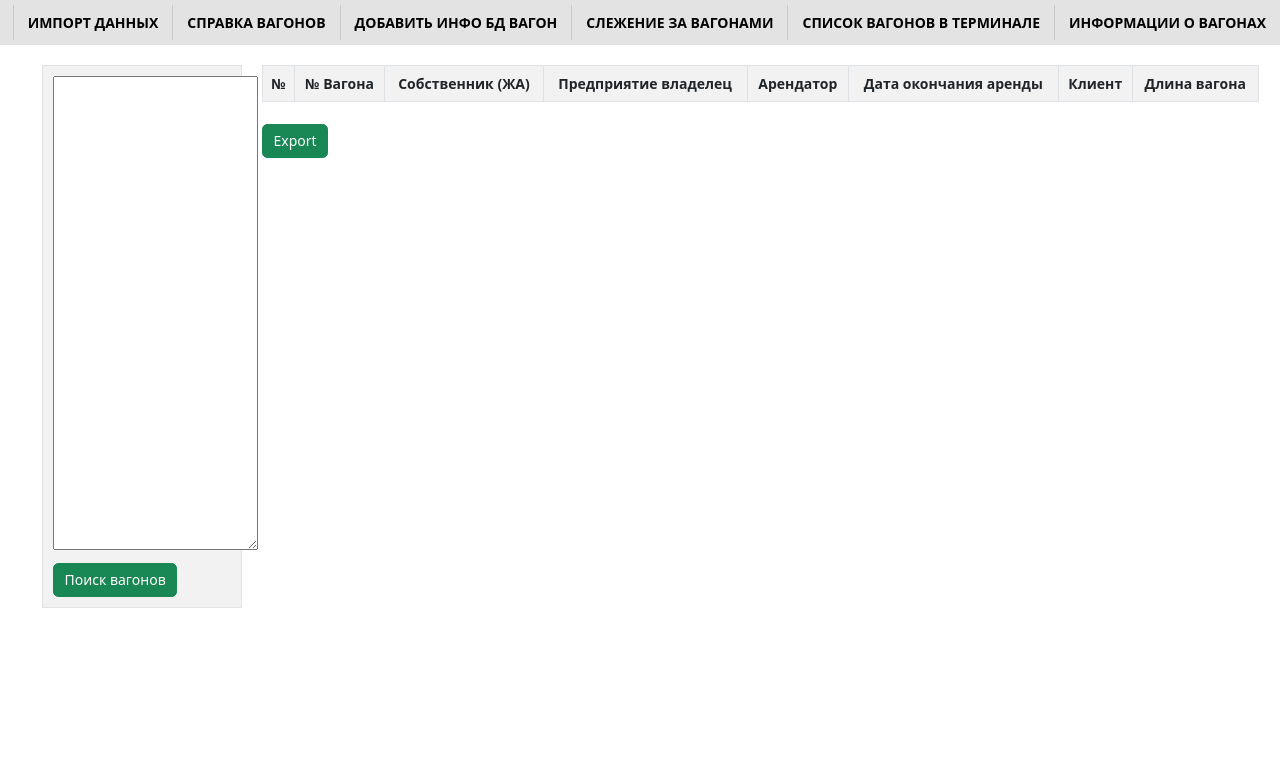
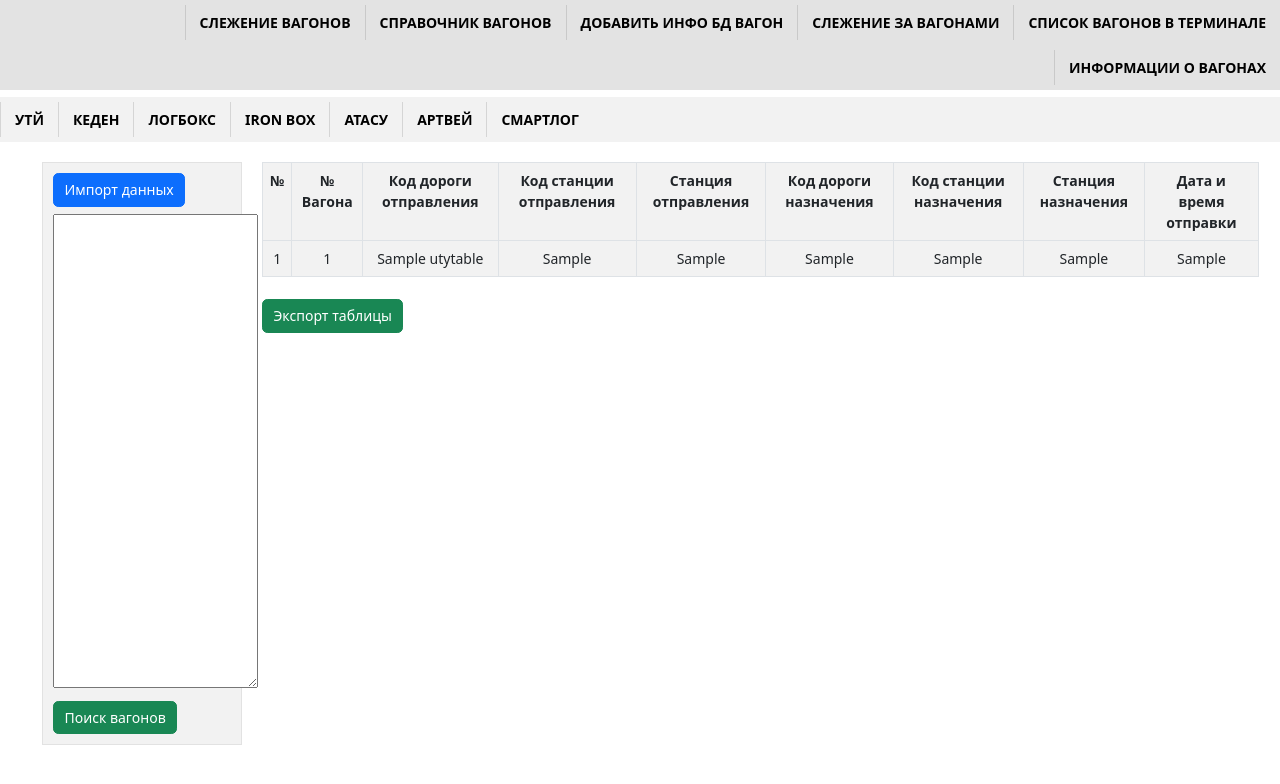
Before and after one commit to javlon1207/project1, a PHP site: page / in a window 1280 px wide. Shown: the top 784 px of the page. Run offline with PHP 8.4, Linux system fonts and the light colour scheme; tables that the repository leaves empty or names only in its code hold one stand-in row (values such as "Sample post"); lists and menus that the app fills with data are empty.

Commit message:
0901-commit

```diff
--- /dev/null
+++ b/config.php
@@ -0,0 +1,3 @@
+<?php
+
+$connect = mysqli_connect('localhost', 'terminalSergeli', 'yn1BWym1nxOJ]flO', 'vagon');
--- /dev/null
+++ b/functions.php
@@ -0,0 +1,13 @@
+<?php
+    function connection(){
+        $connect = mysqli_connect('localhost', 'terminalSergeli', 'yn1BWym1nxOJ]flO', 'vagon');
+        return $connect;
+    }
+    function getInfoOperations(){
+        $connect = connection();
+        $sql = "SELECT * FROM `utytable`";
+        $result = mysqli_query($connect, $sql);
+        if(!$result) echo 'xato';
+        else
+        return $result;
+    }
--- /dev/null
+++ b/header.php
@@ -0,0 +1,107 @@
+<!DOCTYPE html>
+<html lang="en">
+<head>
+	<title>Сергели терминали</title>
+	<meta charset="UTF-8">
+	<meta name="viewport" content="width=device-width, initial-scale=1.0">
+
+	<link rel="stylesheet" href="https://cdn.jsdelivr.net/npm/bootstrap@5.2.3/dist/css/bootstrap.min.css">
+
+	<script src="//ajax.googleapis.com/ajax/libs/jquery/2.2.4/jquery.min.js"></script>
+
+
+	<link rel="stylesheet" href="https://cdnjs.cloudflare.com/ajax/libs/font-awesome/6.2.1/css/all.min.css">
+
+	<link rel="preconnect" href="https://fonts.googleapis.com"><link rel="preconnect" href="https://fonts.gstatic.com" crossorigin>
+
+	<link rel="preconnect" href="https://fonts.googleapis.com"><link rel="preconnect" href="https://fonts.gstatic.com" crossorigin><link href="https://fonts.googleapis.com/css2?family=Roboto:wght@300;400;700&display=swap" rel="stylesheet">
+
+	<script src="dist/table2excel.js" type="text/javascript"></script>
+
+	<style>
+		*{
+			margin: 0;
+			padding: 0;
+			font:Roboto;
+			font-weight: 400;
+			font-size: 14px;
+			color: #000;
+		}
+
+		.container-fluid{
+
+		}
+		.content{
+			margin: 20px auto;
+			display: flex;
+			 align-content: space-between;
+			 width: 95%;
+
+		}
+		.search{
+			border: 1px solid #e2e2e2;
+			width: 200px;
+			padding: 10px;
+			background: #f2f2f2;
+			margin-right: 20px;
+		}
+		.item{
+			display: flex;
+			 align-items: center;
+		}
+		input{
+			margin-top:8px;
+			margin-right: 5px;
+		}
+		textarea{
+			padding:5px;
+		}
+
+		tr>th{
+			text-align: center;
+			font-weight: 700;
+		}
+
+		.nav-item{
+			padding: 5px 0;
+		}
+
+		.nav-link{
+			color: #000;
+			font-weight: 600;
+			border-left:1px solid rgba(99,99,99,0.2);
+			text-transform: uppercase;
+		}
+		.nav{
+			background: #e3e3e3;
+		}
+		table{
+			text-align:center;
+		}
+	</style>
+</head>
+<body>
+
+<header>
+    <ul class="nav justify-content-end">
+        <!-- Button trigger modal -->
+    <li class="nav-item">
+        <a class="nav-link" href="index.php">Слежение вагонов</a>
+    </li>
+    <li class="nav-item">
+        <a class="nav-link" href="sprVagonov.php">Справочник вагонов</a>
+    </li>
+        <li class="nav-item">
+        <a class="nav-link" href="#">Добавить инфо БД Вагон</a>
+        </li>
+        <li class="nav-item">
+        <a class="nav-link" href="#">Слежение за вагонами</a>
+        </li>
+        <li class="nav-item">
+        <a class="nav-link" href="#">Список Вагонов в терминале</a>
+        </li>
+        <li class="nav-item">
+        <a class="nav-link" href="#">Информации о вагонах</a>
+        </li>
+    </ul>
+</header>
--- a/index.php
+++ b/index.php
@@ -1,113 +1,48 @@
-<!DOCTYPE html>
-<html lang="en">
-<head>
-	<title>Справочник вагонов</title>
-	<meta charset="UTF-8">
-	<meta name="viewport" content="width=device-width, initial-scale=1.0">
+<?php
+	// include 'config.php';
+	include 'functions.php';
 
-	<link rel="stylesheet" href="https://cdn.jsdelivr.net/npm/bootstrap@5.2.3/dist/css/bootstrap.min.css">
+	$tableResults = getInfoOperations();
+	$i=1;
 
-	<script src="//ajax.googleapis.com/ajax/libs/jquery/2.2.4/jquery.min.js"></script>
+?>
+<? include 'header.php'; ?>
+
+<div>
+    <ul class="nav mt-2" style="background-color:#f2f2f2;">
+    <li class="nav-item">
+        <a class="nav-link" href="#">УТЙ</a>
+    </li>
+    <li class="nav-item">
+        <a class="nav-link" href="#">Кеден</a>
+    </li>
+        <li class="nav-item">
+        <a class="nav-link" href="#">ЛогБокс</a>
+        </li>
+        <li class="nav-item">
+        <a class="nav-link" href="#">Iron Box</a>
+        </li>
+        <li class="nav-item">
+        <a class="nav-link" href="#">Атасу</a>
+        </li>
+        <li class="nav-item">
+        <a class="nav-link" href="#">Артвей</a>
+        </li>
+		<li class="nav-item">
+        <a class="nav-link" href="#">Смартлог</a>
+        </li>
+    </ul>
+</div>
 
 
-	<link rel="stylesheet" href="https://cdnjs.cloudflare.com/ajax/libs/font-awesome/6.2.1/css/all.min.css">
-
-	<link rel="preconnect" href="https://fonts.googleapis.com"><link rel="preconnect" href="https://fonts.gstatic.com" crossorigin>
-
-	<link rel="preconnect" href="https://fonts.googleapis.com"><link rel="preconnect" href="https://fonts.gstatic.com" crossorigin><link href="https://fonts.googleapis.com/css2?family=Roboto:wght@300;400;700&display=swap" rel="stylesheet">
-
-	<script src="dist/table2excel.js" type="text/javascript"></script>
-
-	<style>
-		*{
-			margin: 0;
-			padding: 0;
-			font:Roboto;
-			font-weight: 400;
-			font-size: 14px;
-			color: #000;
-		}
-
-		.container-fluid{
-
-		}
-		.content{
-			margin: 20px auto;
-			display: flex;
-			 align-content: space-between;
-			 width: 95%;
-
-		}
-		.search{
-			border: 1px solid #e2e2e2;
-			width: 200px;
-			padding: 10px;
-			background: #f2f2f2;
-			margin-right: 20px;
-		}
-		.item{
-			display: flex;
-			 align-items: center;
-		}
-		input{
-			margin-top:8px;
-			margin-right: 5px;
-		}
-		textarea{
-			padding:5px;
-		}
-
-		tr>th{
-			text-align: center;
-			font-weight: 700;
-		}
-
-		.nav-item{
-			padding: 5px 0;
-		}
-
-		.nav-link{
-			color: #000;
-			font-weight: 600;
-			border-left:1px solid rgba(99,99,99,0.2);
-			text-transform: uppercase;
-		}
-		.nav{
-			background: #e3e3e3;
-		}
+<div class="container-fluid">
+    <div class="content">
 
 
-	</style>
-</head>
-<body>
-	<header>
-		<ul class="nav justify-content-end">
-			<!-- Button trigger modal -->
-		<li class="nav-item">
-			<a class="nav-link" data-bs-toggle="modal" data-bs-target="#exampleModal">
-				Импорт данных
+		<div class="search">
+			<a class="btn btn-primary mb-2" data-bs-toggle="modal" data-bs-target="#exampleModal">
+				 Импорт данных
 			</a>
-		</li>
-		<li class="nav-item">
-		    <a class="nav-link" href="#">Справка вагонов</a>
-		</li>
-		  <li class="nav-item">
-		    <a class="nav-link" href="#">Добавить инфо БД Вагон</a>
-		  </li>
-		  <li class="nav-item">
-		    <a class="nav-link" href="#">Слежение за вагонами</a>
-		  </li>
-		  <li class="nav-item">
-		    <a class="nav-link" href="#">Список Вагонов в терминале</a>
-		  </li>
-		  <li class="nav-item">
-		    <a class="nav-link" href="#">Информации о вагонах</a>
-		  </li>
-		</ul>
-	</header>
-	<div class="container-fluid">
-			<div class="content">
-		<div class="search">
 			<form id="form" method="POST">
 				<textarea name="data" cols="22" rows="22" id="data"></textarea>
 				<input id="search" type="submit" class="btn btn-success" value="Поиск вагонов">
@@ -118,19 +53,33 @@
 				<tr>
 					<th >№</th>
 					<th >№ Вагона</th>
-					<th>Собственник (ЖА)</th>
-					<th>Предприятие владелец</th>
-					<th>Арендатор</th>
-					<th>Дата окончания аренды</th>
-					<th>Клиент</th>
-					<th>Длина вагона</th>
+					<th>Код дороги отправления</th>
+					<th>Код станции отправления</th>
+					<th>Станция отправления</th>
+					<th>Код дороги назначения</th>
+					<th>Код станции назначения</th>
+					<th>Станция назначения</th>
+					<th>Дата и время отправки</th>
 				</tr>
 				<tbody class="tbody">
+					<? while($row = mysqli_fetch_array($tableResults)): ?>
+						<tr>
+							<td><?= $i++?></td>
+							<td><?= $row[0]; ?></td>
+							<td><?= $row[1]; ?></td>
+							<td><?= $row[2]; ?></td>
+							<td><?= $row[3]; ?></td>
+							<td><?= $row[4]; ?></td>
+							<td><?= $row[5]; ?></td>
+							<td><?= $row[6]; ?></td>
+							<td><?= $row[7]; ?></td>
+						</tr>
+					<? endWhile; ?>
 
 				</tbody>
 
 			</table>
-			<input type="button" id="btnExport" value="Export" / class="btn btn-success">
+			<input type="button" id="btnExport" value="Экспорт таблицы" / class="btn btn-success">
 		</div>
 
 		</div>
@@ -214,7 +163,7 @@ $(document).ready(function(){
   $('#import_excel_form').on('submit', function(event){
     event.preventDefault();
     $.ajax({
-      url:"importPrixod.php",
+      url:"importData.php",
       method:"POST",
       data:new FormData(this),
       contentType:false,
```
Also changed, not shown: importData.php (added, +109 -0 lines), importPrixod.php (deleted, +0 -100 lines), sprVagonov.php (added, +13 -0 lines), 1 other file.
